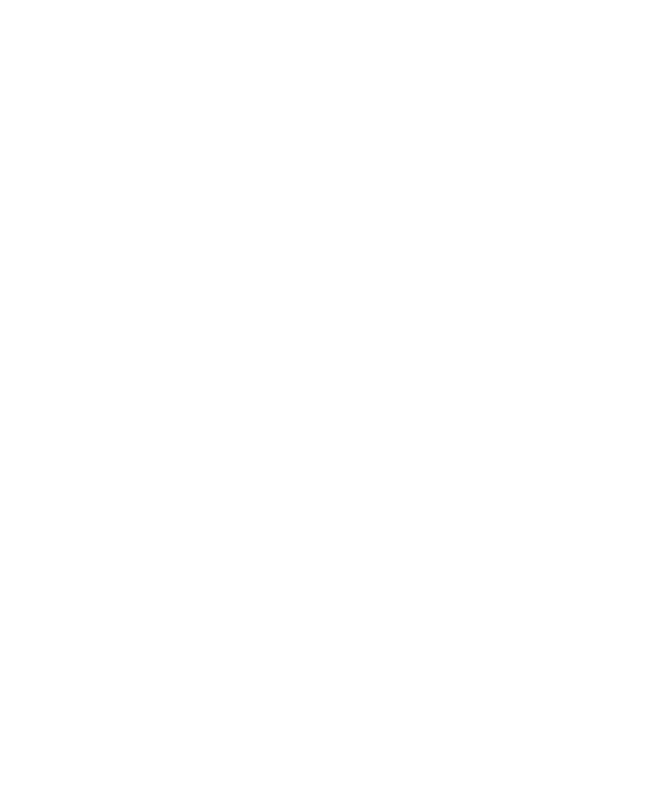
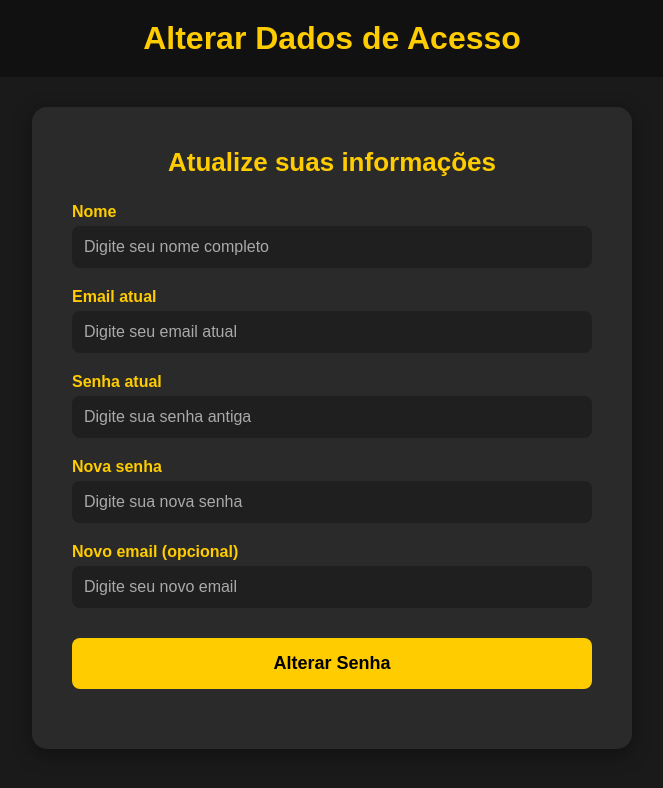
Before and after one commit to Vitor-Gomesz/Projeto-Individual, a website: page public/trocarSenha.html in a window 1280 px wide. Shown: the whole page, without its empty margins (308-971 px from the left). Drawn offline with Linux system fonts and the light colour scheme.

Commit message:
Adicionando a nova tela de trocar senha e email

```diff
--- /dev/null
+++ b/public/css/trocarSenha.css
@@ -0,0 +1,102 @@
+* {
+  margin: 0;
+  padding: 0;
+  box-sizing: border-box;
+}
+
+body {
+  font-family: 'Orbitron', sans-serif;
+  background-color: #1a1a1a;
+  color: #fff;
+  min-height: 100vh;
+  display: flex;
+  flex-direction: column;
+  align-items: center;
+}
+
+/* Cabeçalho da página */
+header {
+  background-color: #111;
+  width: 100%;
+  padding: 20px 50px;
+  text-align: center;
+}
+
+header h1 {
+  font-size: 32px;
+  color: #FFCC00;
+  font-weight: bold;
+}
+
+/* Formulário geral */
+.formulario {
+  background-color: #2a2a2a;
+  padding: 40px;
+  margin-top: 30px;
+  width: 100%;
+  max-width: 600px;
+  border-radius: 15px;
+  box-shadow: 0 5px 20px rgba(0,0,0,0.4);
+}
+
+.formulario h2 {
+  font-size: 26px;
+  text-align: center;
+  margin-bottom: 25px;
+  color: #FFCC00;
+}
+
+/* Inputs */
+.box_input {
+  display: flex;
+  flex-direction: column;
+  margin-bottom: 20px;
+}
+
+.box_input label {
+  font-size: 16px;
+  font-weight: bold;
+  margin-bottom: 5px;
+  color: #FFCC00;
+}
+
+.box_input input {
+  padding: 12px;
+  border: none;
+  border-radius: 8px;
+  background-color: #1f1f1f;
+  color: #fff;
+  font-size: 16px;
+  outline: none;
+  transition: 0.3s;
+}
+
+.box_input input::placeholder {
+  color: #aaa;
+}
+
+/* Botão */
+button {
+  width: 100%;
+  padding: 15px;
+  background-color: #FFCC00;
+  color: #000;
+  font-size: 18px;
+  font-weight: bold;
+  border: none;
+  border-radius: 8px;
+  margin-top: 10px;
+}
+
+button:hover {
+  background-color: #c99b03;
+}
+
+/* Mensagem final */
+.mensagem {
+  text-align: center;
+  font-size: 16px;
+  margin-top: 20px;
+  color: #FFCC00;
+  font-weight: bold;
+}
--- a/public/trocarSenha.html
+++ b/public/trocarSenha.html
@@ -1,11 +1,48 @@
 <!DOCTYPE html>
-<html lang="en">
+<html lang="pt-br">
 <head>
-    <meta charset="UTF-8">
-    <meta name="viewport" content="width=device-width, initial-scale=1.0">
-    <title>Document</title>
+  <meta charset="UTF-8">
+  <title>Trocar Senha</title>
+  <link rel="stylesheet" href="./css/trocarSenha.css">
 </head>
+
 <body>
+  <header>
+    <h1>Alterar Dados de Acesso</h1>
+  </header>
+
+  <section class="formulario">
+    <h2>Atualize suas informações</h2>
+
+    <section class="box_input">
+      <label for="input_nome">Nome</label>
+      <input type="text" id="input_nome" placeholder="Digite seu nome completo">
+    </section>
+
+    <section class="box_input">
+      <label for="input_email">Email atual</label>
+      <input type="email" id="input_email" placeholder="Digite seu email atual">
+    </section>
+
+    <section class="box_input">
+      <label for="input_senha_antiga">Senha atual</label>
+      <input type="password" id="input_senhaAntiga" placeholder="Digite sua senha antiga">
+    </section>
+
+    <section class="box_input">
+      <label for="input_nova_senha">Nova senha</label>
+      <input type="password" id="input_novaSenha" placeholder="Digite sua nova senha">
+    </section>
+
+    <section class="box_input">
+      <label for="input_novo_email">Novo email (opcional)</label>
+      <input type="email" id="input_novoEmail" placeholder="Digite seu novo email">
+    </section>
+
+    <button onclick="trocarSenha()">Alterar Senha</button>
+
+    <div id="mensagem" class="mensagem"></div>
+  </section>
 
 </body>
 </html>
```
